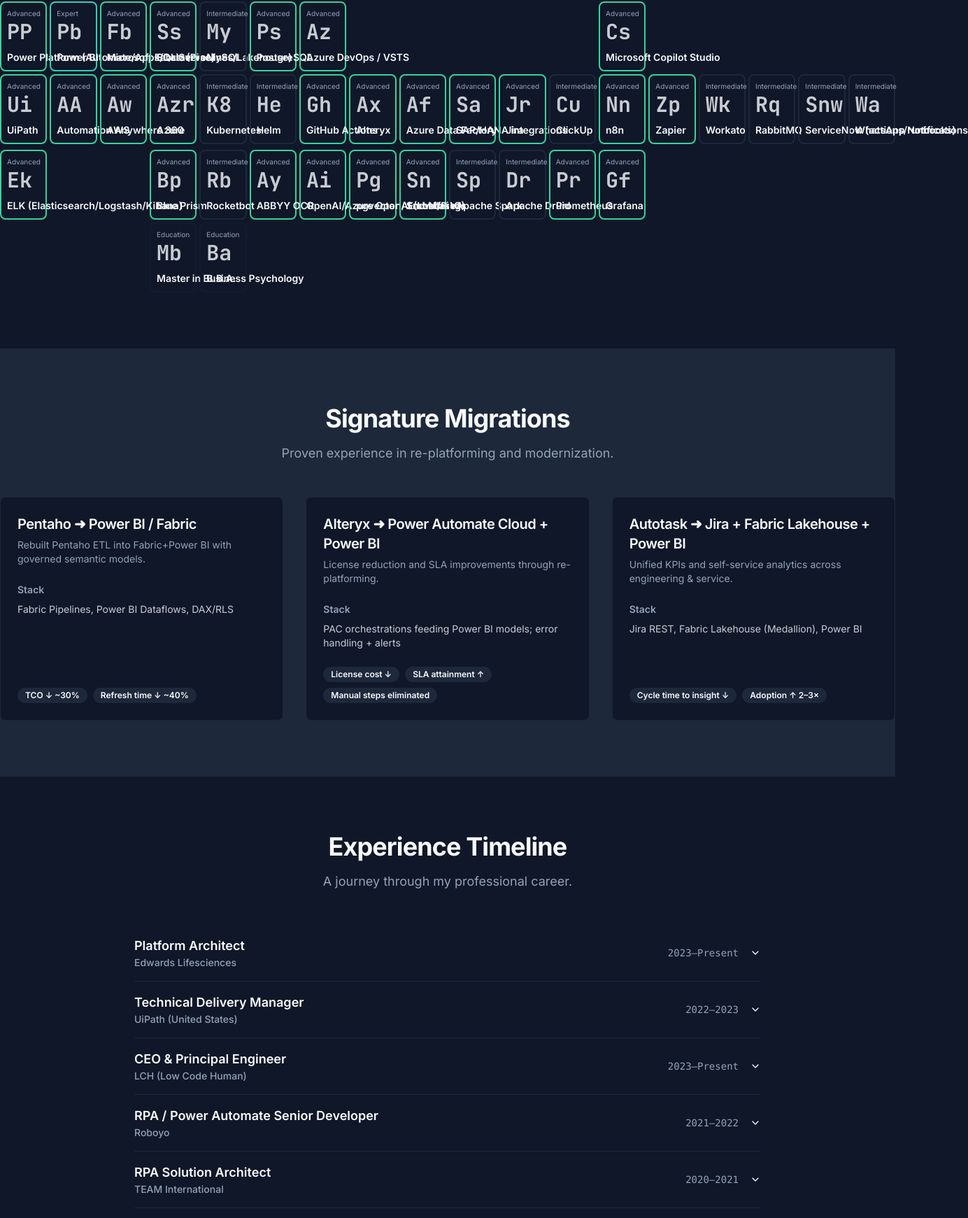
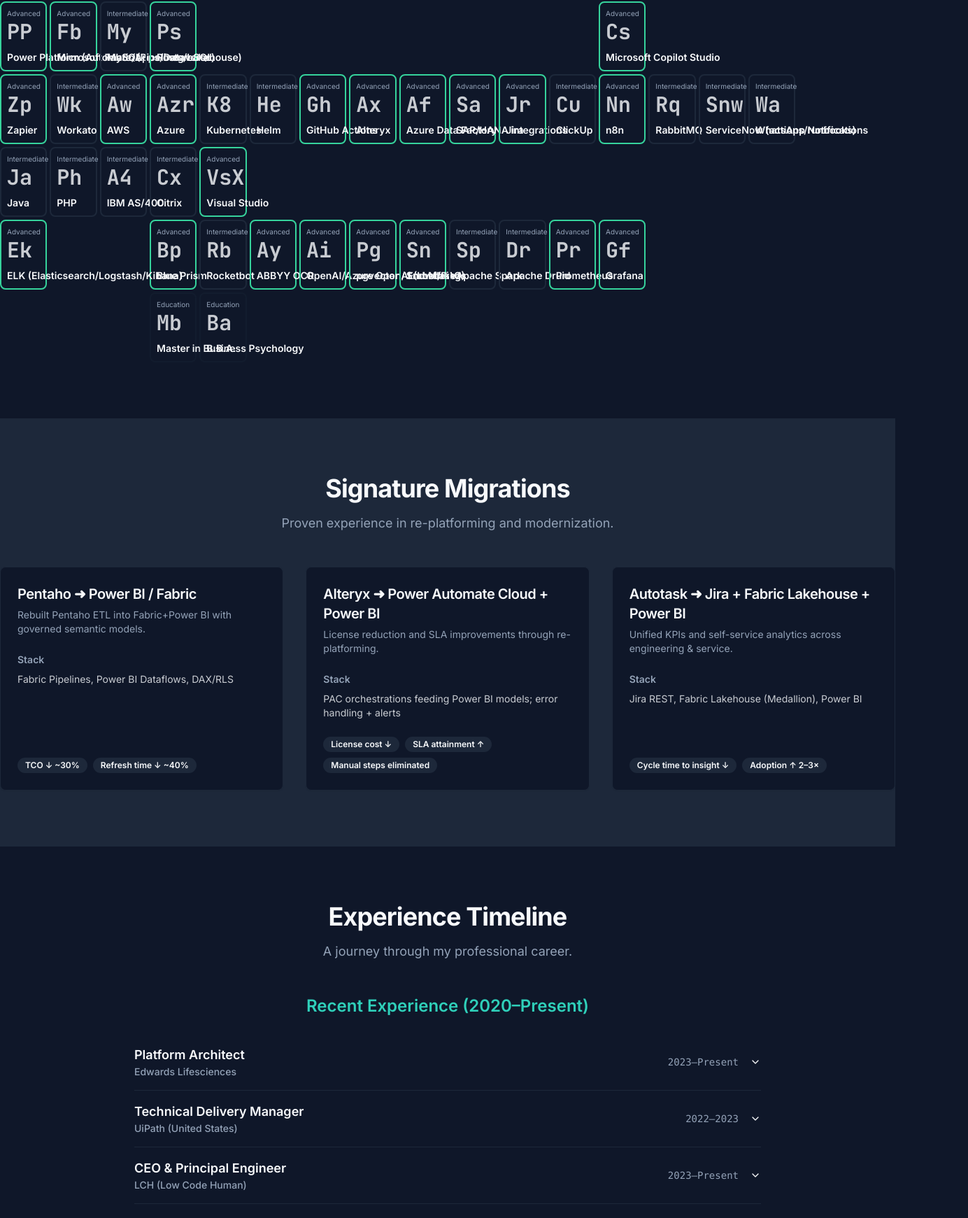
Before and after one commit to BernydotJar/Eduardo_Sacahui_Resume, a Next.js app: page / in a window 1280 px wide. Shown: the part 1373-3114 px from the top of the page at 70% size, 1384 px wide, since content can reach past the window. Built offline with nearby package versions, Linux system fonts and the light colour scheme.

Commit message:
Ok, lets add more details to what we have right now, ok?
PROMPT — Add

```diff
--- a/src/components/sections/Experience.tsx
+++ b/src/components/sections/Experience.tsx
@@ -1,6 +1,11 @@
+
 import { experience } from '@/lib/data';
 import TimelineItem from '@/components/ui/TimelineItem';
 import { Accordion } from '@/components/ui/accordion';
+
+const currentExperience = experience.filter(exp => parseInt(exp.when.split('–')[0]) >= 2020 || exp.when.includes('Present'));
+const earlyExperience = experience.filter(exp => parseInt(exp.when.split('–')[0]) < 2020);
+
 
 const Experience = () => {
   return (
@@ -9,12 +14,23 @@ const Experience = () => {
         <h2 className="text-3xl font-bold tracking-tight sm:text-4xl">Experience Timeline</h2>
         <p className="mt-4 text-lg text-muted-foreground">A journey through my professional career.</p>
       </div>
-      <div className="mt-12 max-w-4xl mx-auto">
-        <Accordion type="single" collapsible className="w-full">
-            {experience.map((exp, index) => (
-                <TimelineItem key={index} experience={exp} />
-            ))}
-        </Accordion>
+      <div className="mt-12 max-w-4xl mx-auto space-y-12">
+        <div>
+            <h3 className="text-2xl font-semibold mb-6 text-center text-primary">Recent Experience (2020–Present)</h3>
+            <Accordion type="single" collapsible className="w-full">
+                {currentExperience.map((exp, index) => (
+                    <TimelineItem key={index} experience={exp} />
+                ))}
+            </Accordion>
+        </div>
+        <div>
+            <h3 className="text-2xl font-semibold mb-6 text-center text-primary">Early Career (2014–2018)</h3>
+            <Accordion type="single" collapsible className="w-full">
+                {earlyExperience.map((exp, index) => (
+                    <TimelineItem key={index} experience={exp} />
+                ))}
+            </Accordion>
+        </div>
       </div>
     </section>
   );
--- a/src/components/ui/SkillTile.tsx
+++ b/src/components/ui/SkillTile.tsx
@@ -15,7 +15,8 @@ const levelColorMap: { [key: string]: string } = {
   expert: 'border-primary shadow-primary/20',
   advanced: 'border-accent shadow-accent/20',
   intermediate: 'border-secondary',
-  education: 'border-muted/30'
+  education: 'border-muted/30',
+  legacy: 'border-muted/50'
 };
 
 const SkillTile = ({ skill, onClick }: SkillTileProps) => {
--- a/src/data/experience.json
+++ b/src/data/experience.json
@@ -65,5 +65,38 @@
       "ABBYY OCR doc-processing; WhatsApp notifications; Power BI dashboards; governance."
     ],
     "skills":["blueprism","uipath","automationanywhere","sqlserver","abbyenlp","whatsapp","powerbi"]
+  },
+  {
+    "company":"Onelink BPO — Colombia & Guatemala",
+    "role":"RPA Senior Lead Developer / RPA Developer",
+    "when":"2016–2018",
+    "highlights":[
+      "Avianca: redispatch automation for flight tickets (operational events).",
+      "Claro: front-office helper to surface customer data, AHT reduction.",
+      "Pepsi: finance automations—invoice sending, inventory integration, payments."
+    ],
+    "projects":["avianca-redispatch","claro-front-office","pepsi-finance-rpa"],
+    "skills":["uipath","automationanywhere","sqlserver","vsts","powerbi","htmlcss"]
+  },
+  {
+    "company":"Capgemini BPO",
+    "role":"RPA Analyst / Web Developer",
+    "when":"2014–2016",
+    "highlights":[
+      "International Paper: statement sending robot for delinquent AR.",
+      "Avon APAC/EMLA: SLA (>90d) & attendance automation (~250 users).",
+      "General Mills: service-level web portal and reminder automation.",
+      "Office Depot: AR invoice retrieval (on-demand & batch).",
+      "Nokia: PoS download robot (Citrix)."
+    ],
+    "projects":[
+      "intlpaper-statements",
+      "avon-sla-bpm",
+      "generalmills-sl-web",
+      "officedepot-ar",
+      "generalmills-reminders",
+      "nokia-pos-download"
+    ],
+    "skills":["uipath","java","php","sqlserver","as400","citrix","htmlcss"]
   }
 ]
--- a/src/data/projects.json
+++ b/src/data/projects.json
@@ -69,5 +69,95 @@
     "skills":["uipath","automationanywhere","blueprism","sqlserver","abbyenlp","whatsapp","sap"],
     "stack":"ABBYY OCR → ERP posts; WhatsApp notifications; SAP automations",
     "summary":"Finance/HR/IT automations across Newell, KBS, Engeform, Avianca, Claro, OneLink, Capgemini."
+  },
+  {
+    "id":"avianca-redispatch",
+    "title":"Avianca – Ticket Re-dispatch Automation",
+    "when":"2017–2018",
+    "client":"Avianca Airlines (Onelink BPO, Colombia)",
+    "skills":["uipath","sqlserver","vsts","powerbi"],
+    "summary":"Robotized redispatch of international/national/commercial flights when an operational event occurs.",
+    "methodology":"Scrum",
+    "outcomes":["AHT –3 min per consultant","≈$20k/month savings","Faster customer resolution"]
+  },
+  {
+    "id":"claro-front-office",
+    "title":"Claro – Front-Office Advisor Helper",
+    "when":"2017",
+    "client":"Claro Communications (Onelink BPO, Colombia)",
+    "skills":["automationanywhere","sqlserver","vsts","powerbi","htmlcss"],
+    "summary":"Advisor console to surface relevant account info in one view.",
+    "methodology":"Scrum",
+    "outcomes":["Advisor response time ↓","AHT ↓","First-contact experience ↑"]
+  },
+  {
+    "id":"pepsi-finance-rpa",
+    "title":"Pepsi – Finance Process Automations",
+    "when":"2016–2017",
+    "client":"Pepsi (Onelink BPO, Guatemala)",
+    "skills":["uipath","sqlserver","vsts","powerbi"],
+    "summary":"Automated invoice sending, inventory/product integrations, and invoice payments.",
+    "methodology":"Scrum",
+    "outcomes":["Cycle time ↓","Error rate ↓","Cash-flow visibility ↑"]
+  },
+  {
+    "id":"intlpaper-statements",
+    "title":"International Paper – Statement Dispatch",
+    "when":"2016",
+    "client":"International Paper (Capgemini BPO)",
+    "skills":["java","vba","uipath","sqlserver"],
+    "summary":"Automated statement sending for customers with past-due invoices.",
+    "methodology":"Scrum",
+    "outcomes":["≈$75k/month collections lift"]
+  },
+  {
+    "id":"avon-sla-bpm",
+    "title":"Avon APAC/EMLA – SLA & Attendance Automation",
+    "when":"2015–2016",
+    "client":"Avon Finance & Shared Services (Capgemini BPO)",
+    "skills":["uipath","sqlserver","as400"],
+    "summary":"Automated SLA tracking for >90-day invoices and attendance for ~250 employees.",
+    "methodology":"Scrum",
+    "outcomes":["SLA compliance ↑","Back-office effort ↓"]
+  },
+  {
+    "id":"generalmills-sl-web",
+    "title":"General Mills – Service-Level Web Portal",
+    "when":"2015",
+    "client":"General Mills",
+    "skills":["sqlserver","htmlcss","php","javascript"],
+    "summary":"Web portal for service-level and response-time queries used by management.",
+    "methodology":"Scrum",
+    "outcomes":["Self-service reporting ↑","Manager time saved"]
+  },
+  {
+    "id":"officedepot-ar",
+    "title":"Office Depot – AR Invoice Retrieval",
+    "when":"2015",
+    "client":"Office Depot",
+    "skills":["uipath","sqlserver","java","htmlcss","as400"],
+    "summary":"On-demand & batch retrieval for +60/+90 day invoices < $1,000.",
+    "methodology":"Scrum",
+    "outcomes":["Collector time ↓","Collections rate ↑"]
+  },
+  {
+    "id":"generalmills-reminders",
+    "title":"General Mills – Outstanding Balance Reminders",
+    "when":"2014",
+    "client":"General Mills",
+    "skills":["uipath","sqlserver"],
+    "summary":"Automated reminder emails every 15 days for balances under $1,000.",
+    "methodology":"Scrum",
+    "outcomes":["≈$1M annual collections estimated"]
+  },
+  {
+    "id":"nokia-pos-download",
+    "title":"Nokia – POS Download Robot",
+    "when":"2014",
+    "client":"Nokia",
+    "skills":["uipath","sqlserver","citrix"],
+    "summary":"Automated PoS downloads for analyst teams.",
+    "methodology":"Scrum",
+    "outcomes":["Transaction throughput ↑ ~60%","Turnaround time ↓"]
   }
 ]
--- a/src/data/skills.json
+++ b/src/data/skills.json
@@ -1,7 +1,7 @@
 
 [
   { "id":"python","symbol":"Py","name":"Python","level":"expert","stable":true,"tags":["backend","ml","api","automation"], "row": 1, "col": 1 },
-  { "id":"htmlcss","symbol":"Hc","name":"HTML/CSS","level":"advanced","stable":true,"tags":["frontend"], "row": 1, "col": 2 },
+  { "id":"htmlcss","symbol":"Hc","name":"HTML/CSS/JS","level":"advanced","stable":true,"tags":["frontend"], "row": 1, "col": 2 },
   { "id":"vba","symbol":"Vb","name":"VBA","level":"intermediate","stable":true,"tags":["automation"], "row": 1, "col": 18 },
 
   { "id":"react","symbol":"Re","name":"React/TypeScript","level":"advanced","stable":true,"tags":["frontend","sdk"], "row": 2, "col": 1 },
@@ -14,16 +14,16 @@
   { "id":"git","symbol":"Gt","name":"Git","level":"advanced","stable":true,"tags":["devops"], "row": 2, "col": 18 },
 
   { "id":"powerplatform","symbol":"PP","name":"Power Platform (Automate/Apps/Dataverse)","level":"advanced","stable":true,"tags":["rpa","automation","apps"], "row": 3, "col": 1 },
-  { "id":"powerbi","symbol":"Pb","name":"Power BI","level":"expert","stable":true,"tags":["bi","dashboards"], "row": 3, "col": 2 },
+  { "id":"powerbi","symbol":"Pb","name":"Power BI","level":"expert","stable":true,"tags":["bi", "dashboards"]},
   { "id":"copilotstudio","symbol":"Cs","name":"Microsoft Copilot Studio","level":"advanced","stable":true,"tags":["ai","agents"], "row": 3, "col": 13 },
   { "id":"fabric","symbol":"Fb","name":"Microsoft Fabric (Pipelines/Lakehouse)","level":"advanced","stable":true,"tags":["data","etl","lakehouse"], "row": 3, "col": 14 },
-  { "id":"sqlserver","symbol":"Ss","name":"SQL Server","level":"advanced","stable":true,"tags":["data"], "row": 3, "col": 15 },
+  { "id":"sqlserver","symbol":"Ss","name":"SQL Server","level":"advanced","stable":true,"tags":["data"]},
   { "id":"mysql","symbol":"My","name":"MySQL","level":"intermediate","stable":true,"tags":["data"], "row": 3, "col": 16 },
   { "id":"postgres","symbol":"Ps","name":"PostgreSQL","level":"advanced","stable":true,"tags":["data"], "row": 3, "col": 17 },
-  { "id":"azuredevops","symbol":"Az","name":"Azure DevOps / VSTS","level":"advanced", "stable":true, "tags":["ci","cd"], "row": 3, "col": 18 },
+  { "id":"vsts","symbol":"Vs","name":"VSTS / Azure DevOps","level":"advanced","stable":true,"tags":["ci","delivery"]},
 
-  { "id":"uipath","symbol":"Ui","name":"UiPath","level":"advanced","stable":true,"tags":["rpa","automation"], "row": 4, "col": 1 },
-  { "id":"automationanywhere","symbol":"AA","name":"Automation Anywhere 360","level":"advanced","stable":true,"tags":["rpa"], "row": 4, "col": 2 },
+  { "id":"uipath","symbol":"Ui","name":"UiPath","level":"advanced","stable":true,"tags":["rpa","automation"]},
+  { "id":"automationanywhere","symbol":"AA","name":"Automation Anywhere","level":"advanced","stable":true,"tags":["rpa"]},
   { "id":"aws","symbol":"Aw","name":"AWS","level":"advanced","stable":true,"tags":["cloud"], "row": 4, "col": 3 },
   { "id":"azure","symbol":"Azr","name":"Azure","level":"advanced","stable":true,"tags":["cloud"], "row": 4, "col": 4 },
   { "id":"kubernetes","symbol":"K8","name":"Kubernetes","level":"intermediate","stable":true,"tags":["platform"], "row": 4, "col": 5 },
@@ -54,5 +54,11 @@
   { "id":"elk","symbol":"Ek","name":"ELK (Elasticsearch/Logstash/Kibana)","level":"advanced","stable":true,"tags":["observability"], "row": 6, "col": 14 },
 
   { "id":"masters","symbol":"Mb","name":"Master in Business Psychology","level":"education","stable":false,"tags":["education"], "row": 7, "col": 4 },
-  { "id":"bba","symbol":"Ba","name":"B.B.A.","level":"education","stable":false,"tags":["education"], "row": 7, "col": 5 }
+  { "id":"bba","symbol":"Ba","name":"B.B.A.","level":"education","stable":false,"tags":["education"], "row": 7, "col": 5 },
+
+  { "id":"java","symbol":"Ja","name":"Java","level":"intermediate","stable":true,"tags":["backend","legacy"], "row": 5, "col": 1 },
+  { "id":"php","symbol":"Ph","name":"PHP","level":"intermediate","stable":true,"tags":["web","legacy"], "row": 5, "col": 2 },
+  { "id":"as400","symbol":"A4","name":"IBM AS/400","level":"intermediate","stable":true,"tags":["legacy","erp"], "row": 5, "col": 3 },
+  { "id":"citrix","symbol":"Cx","name":"Citrix","level":"intermediate","stable":true,"tags":["virtualization","rpa"], "row": 5, "col": 4 },
+  { "id":"visualstudio","symbol":"VsX","name":"Visual Studio","level":"advanced","stable":true,"tags":["devtools"], "row": 5, "col": 5 }
 ]
```
Also changed, not shown: src/components/DetailDrawer.tsx (+34 -7 lines), src/components/ui/TimelineItem.tsx (+30 -9 lines), src/lib/types.ts (+6 -1 lines).
